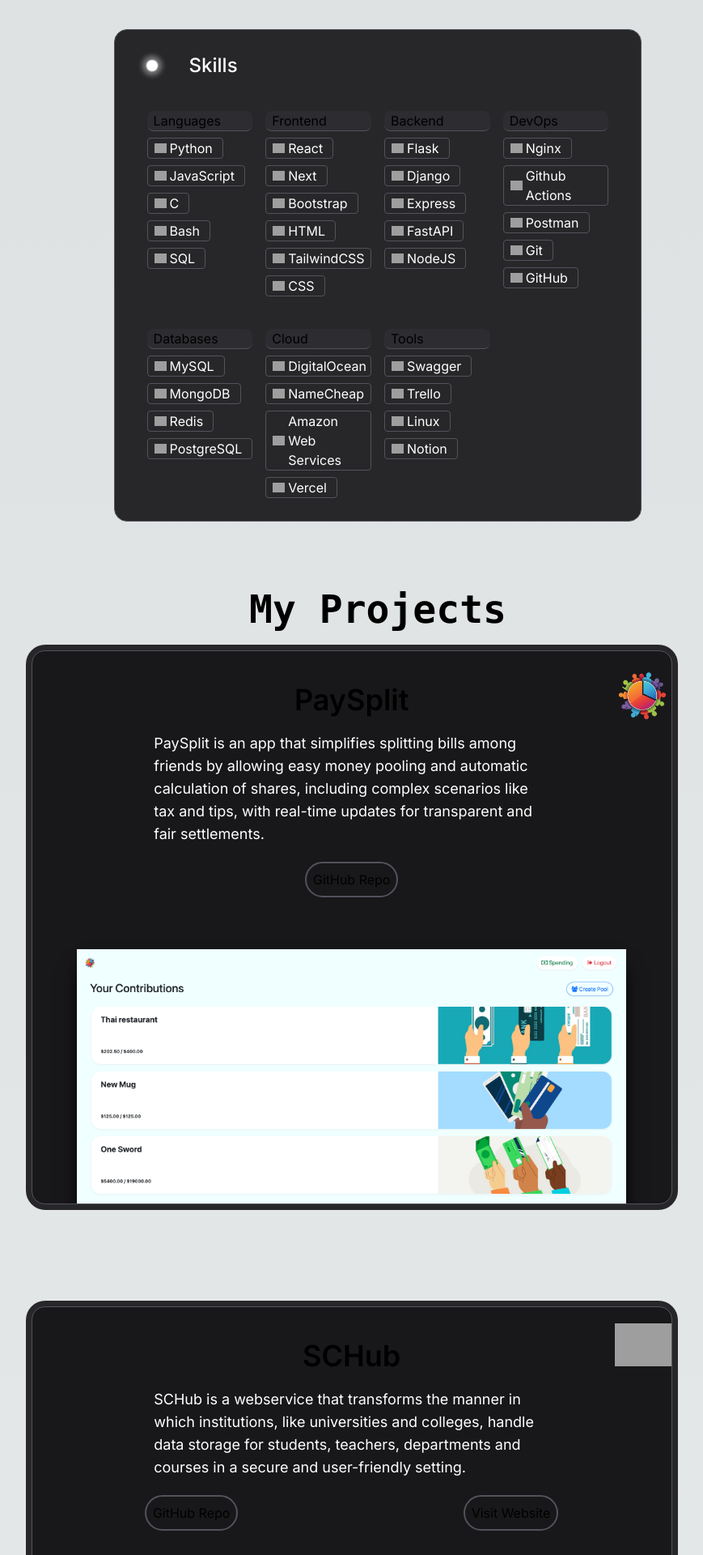
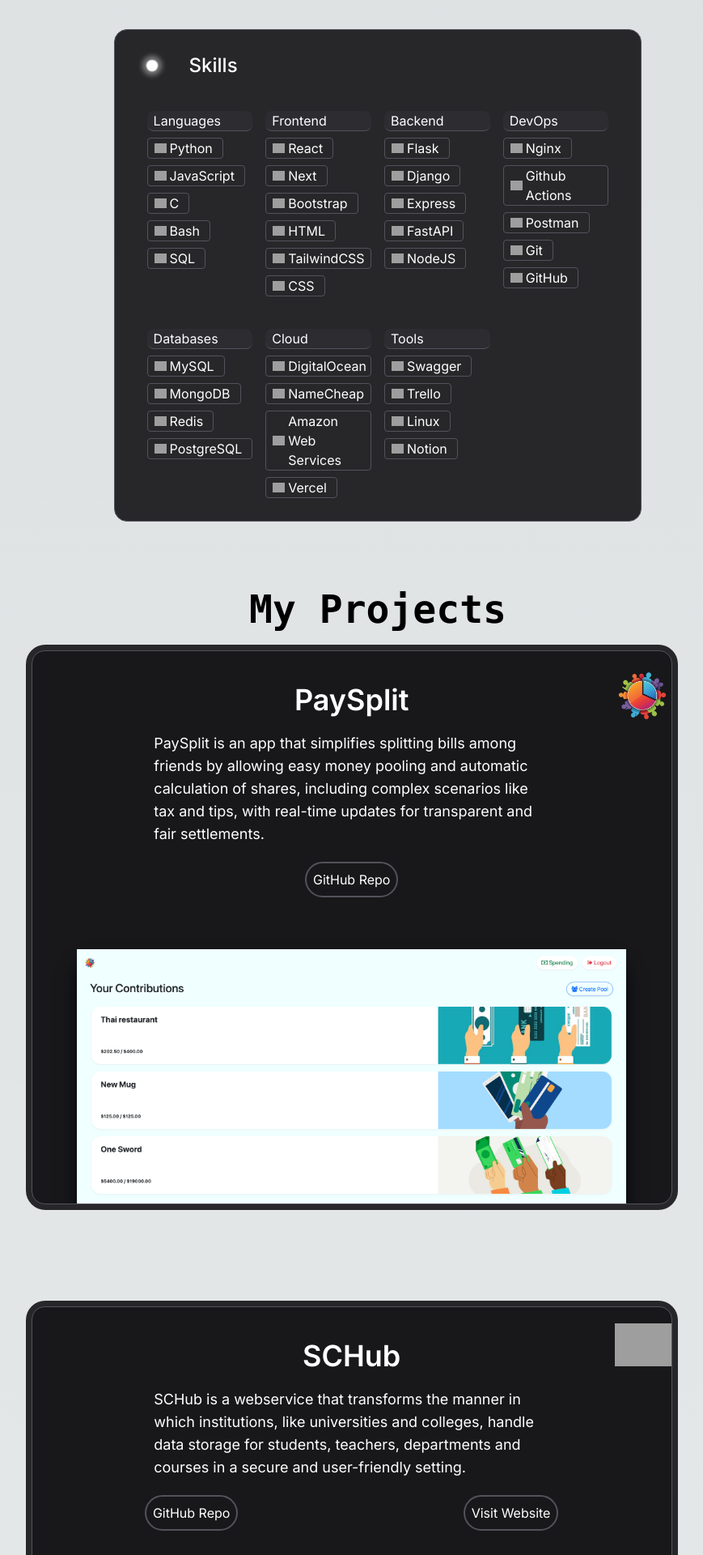
Before and after one commit to Jesulayomy/Jesulayomy, a Next.js app in the folder jesulayomy/: page / in a window 1280 px wide. Shown: the part 2460-4380 px from the top of the page at 81% size, without its empty margins (173-1042 px from the left). Built offline with nearby package versions, Linux system fonts and the light colour scheme; grey boxes are pictures that could not be loaded.

Commit message:
[Fix]: Accessibility contrast on text

```diff
--- a/jesulayomy/components/Project.jsx
+++ b/jesulayomy/components/Project.jsx
@@ -66,7 +66,7 @@
           <div className="flex flex-col rounded-3xl justify-center">
             <div className="justify-between items-center pt-8 md:pt-10 px-8">
               <div className="relative text-center text-4xl md:font-semibold font-[500]">
-                <span>{project.title}</span>
+                <span className="text-white">{project.title}</span>
                 <div className='absolute -right-8 -top-5 text-end border-none'>
                   {project.icon ? (
                     <Image
@@ -92,7 +92,7 @@
                   whileTap={{ scale: 0.9 }}
                   target='_blank'
                   className="
-                  mx-auto p-2
+                  mx-auto p-2 text-white
                   text-center text-xs sm:text-base
                   rounded-full border-2 border-zinc-600
                   hover:rounded-xl
@@ -112,7 +112,7 @@
                   whileTap={{ scale: 0.9 }}
                   target='_blank'
                   className="
-                  mx-auto p-2
+                  mx-auto p-2 text-white
                   text-center text-xs sm:text-base
                   rounded-full border-2 border-zinc-600
                   hover:rounded-xl
--- a/jesulayomy/components/Skills.jsx
+++ b/jesulayomy/components/Skills.jsx
@@ -41,7 +41,7 @@
       >
         {Object.keys(technologies).map((tech, index) => (
           <div key={index} className='pt-6'>
-            <div key={index} className='px-2 border-b border-zinc-600 rounded-lg bg-zinc-700/25'>
+            <div key={index} className='px-2 border-b border-zinc-600 rounded-lg bg-zinc-700/25 text-white'>
               {tech}
             </div>
             <div className='flex flex-wrap gap-2 pt-2'>
```
